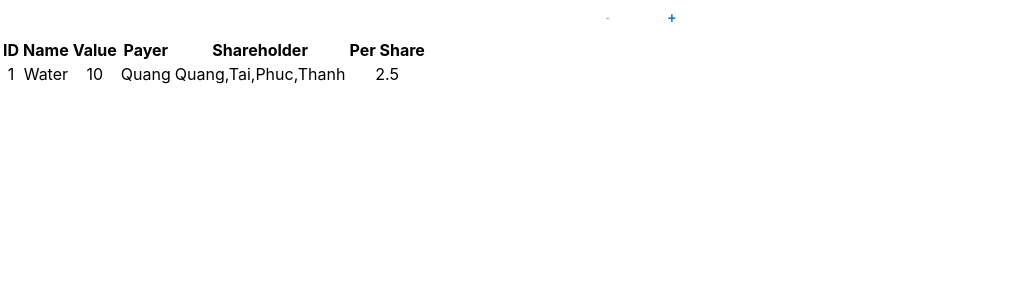
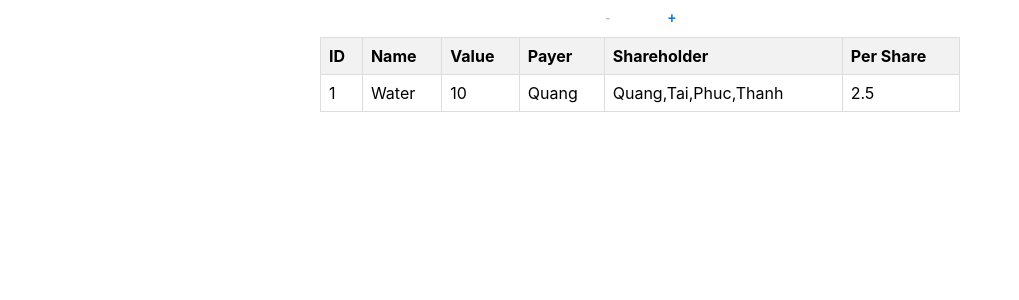
Before and after one commit to nhatquang237/my-app, a React (Create React App) app: page / in a window 1280 px wide. Shown: the top 300 px of the page, without its empty margins (0-1019 px from the left). Built offline with nearby package versions, Linux system fonts and the light colour scheme.

Commit message:
[UPDATE] Add css to make table looks nicer

```diff
--- a/src/App.css
+++ b/src/App.css
@@ -36,3 +36,29 @@
     transform: rotate(360deg);
   }
 }
+
+/* DataTable.css */
+
+table {
+  border-collapse: collapse;
+  width: 50%;
+  margin: 0 auto; /* Center the table on the page */
+}
+
+th, td {
+  border: 1px solid #ddd;
+  padding: 8px;
+  text-align: left;
+}
+
+th {
+  background-color: #f2f2f2;
+}
+
+tr:nth-child(even) {
+  background-color: #f2f2f2;
+}
+
+tr:hover {
+  background-color: #ddd;
+}
```
